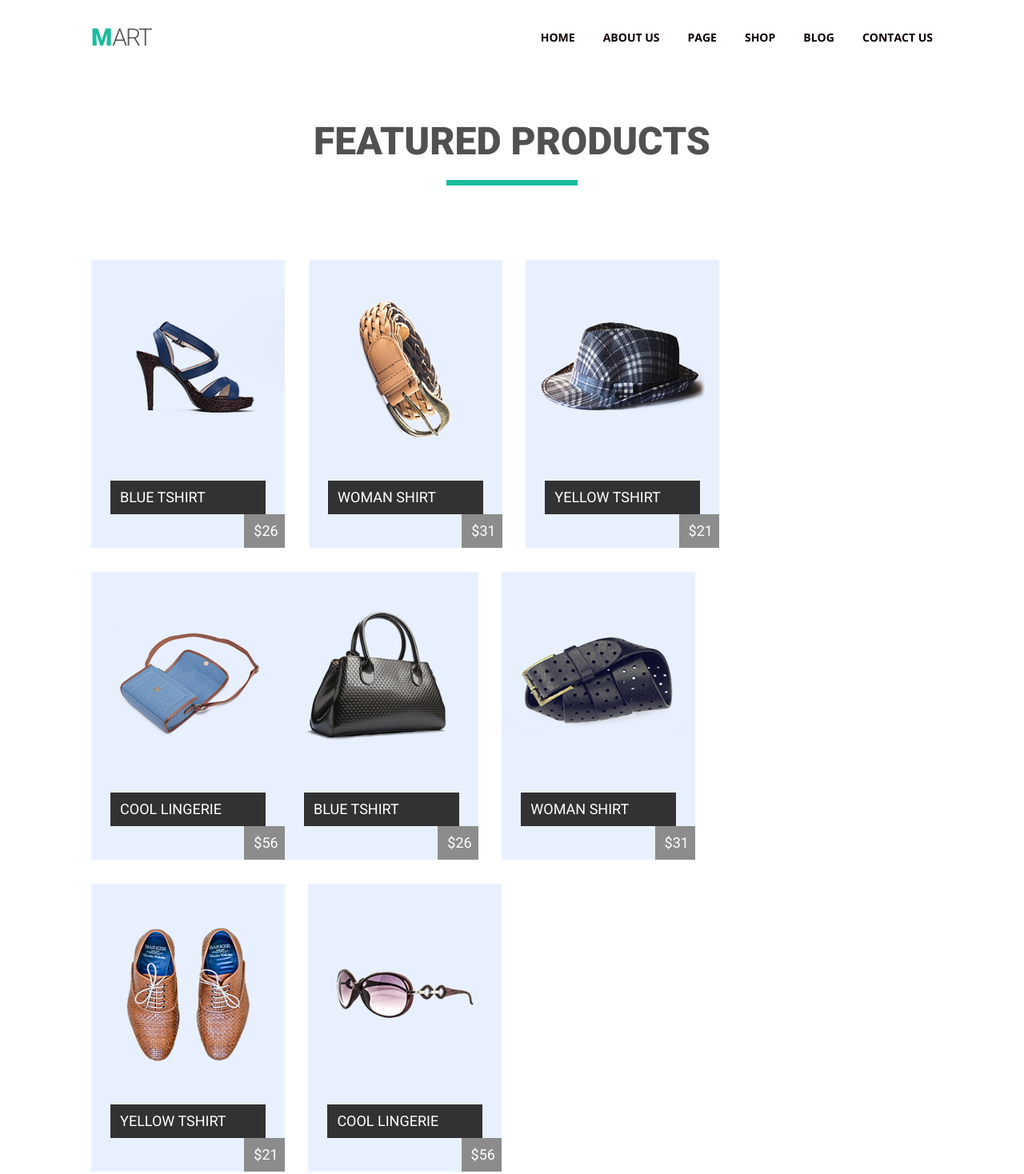
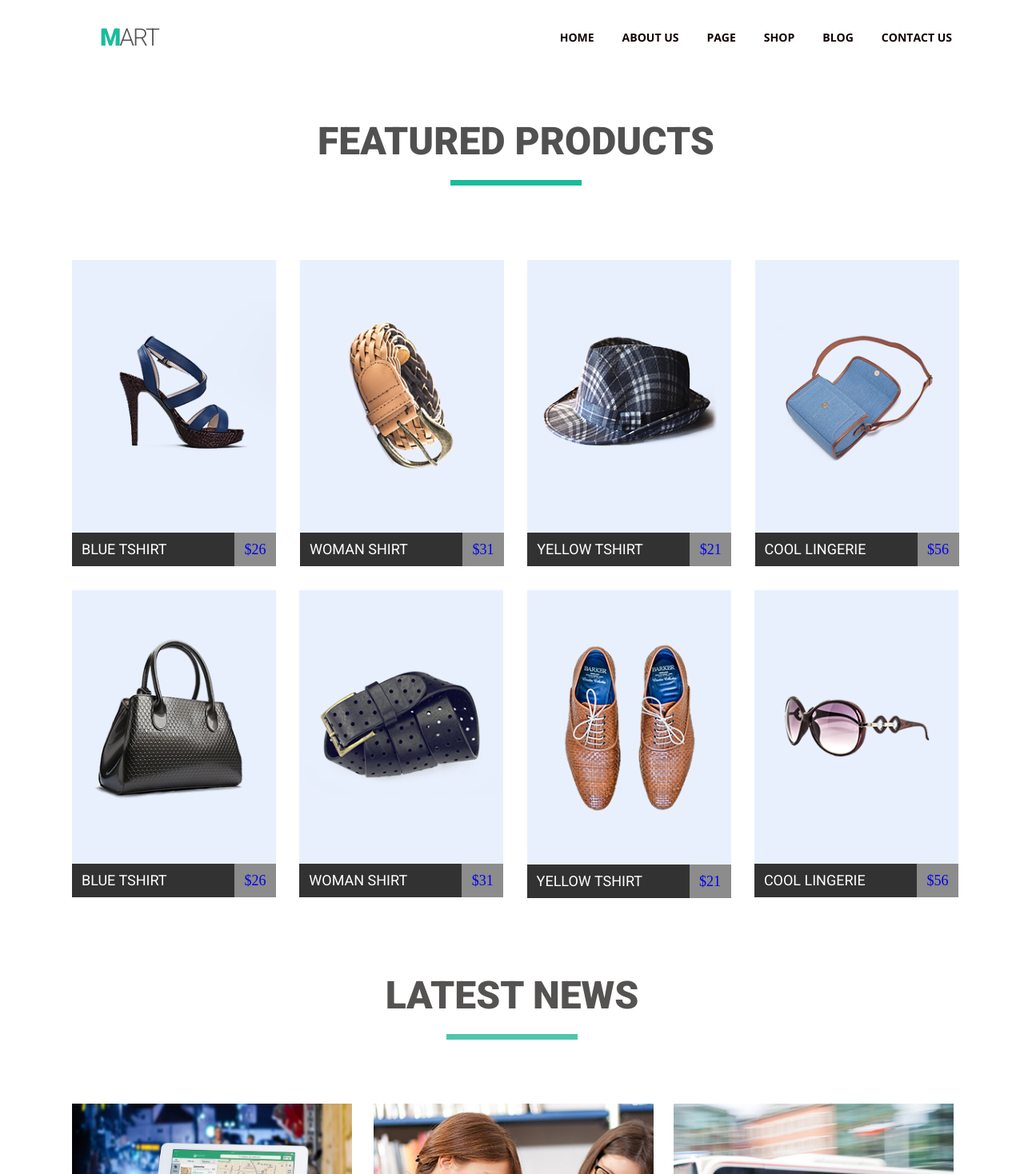
Before and after one commit to ZdorovykSergiy/goit-fe-course, a plain HTML site: page html-css/module_4/homework/index.html in a window 1280 px wide. Shown: the top 1468 px of the page at 80% size. Drawn offline with nearby package versions, Linux system fonts and the light colour scheme.

Commit message:
homework 4.3

```diff
--- a/html-css/module_4/homework/css/style.css
+++ b/html-css/module_4/homework/css/style.css
@@ -1,14 +1,12 @@
 .wrapper {
-    max-width: 1647px;
+  width: 1100px;
   margin: 0 auto;
   box-sizing: border-box;
 }
 
-
 /* ---HEAD--- */
 
-.head {
-    width: 82.2%;
+header {
   margin: 0 auto;
   padding-top: 29px;
 }
@@ -18,15 +16,15 @@
   line-height: normal;
 }
 
-.logo::first-letter {
-    font-family: 'Roboto', sans-serif;
+.logo a::first-letter {
+  font-family: "Roboto", sans-serif;
   font-weight: 900;
   color: #1abc9c;
   font-size: 30px;
 }
 
-.logo span {
-    font-family: 'Roboto', sans-serif;
+.logo a {
+  font-family: "Roboto", sans-serif;
   font-weight: 300;
   font-size: 30px;
   float: right;
@@ -39,26 +37,26 @@
   float: right;
 }
 
-.head li {
+header li {
   float: left;
   list-style: none;
 }
 
-.head a:last-child {
+header a:last-child {
   float: right;
   padding-left: 35px;
 }
 
-.head a {
+header a {
   text-decoration: none;
-    font-family: 'Open Sans', sans-serif;
+  font-family: "Open Sans", sans-serif;
   text-transform: uppercase;
   color: #0f0101;
   font-weight: 700;
   font-size: 14px;
 }
 
-.head a:hover {
+header a:hover {
   color: #1abc9c;
 }
 /* ---CLEARFIX--- */
@@ -68,21 +66,20 @@
   clear: both;
 }
 
-
 /* ---GALLERY--- */
 
 .gallery {
-    width: 82.2%;
+  width: 1110px;
   margin: 0 auto;
   padding-top: 88px;
   text-align: center;
 }
 
 .gallery-title {
-    font-family: 'Roboto', sans-serif;
+  font-family: "Roboto", sans-serif;
   color: #515151;
   font-size: 48px;
-    display: inline-block;
+
   margin-bottom: 93px;
   font-weight: 900;
 }
@@ -90,7 +87,7 @@
 .gallery-title::after {
   display: block;
   border-bottom: 7px solid #1abc9c;
-    width: 33.1%;
+  width: 164px;
   content: " ";
   margin: 0 auto;
   padding-bottom: 24px;
@@ -105,7 +102,7 @@
   float: left;
   margin-right: 29.3px;
   margin-bottom: 30px;
-    width: 23%;
+  width: 255px;
   background-color: #e9f0fd;
 }
 
@@ -119,51 +116,52 @@
 
 .gallery-list-item img {
   display: block;
-    width: 100%;
+  height: auto;
 }
 
 .rotate img {
   transform: rotate(65deg);
 }
 
-.gallery-list-item p {
+.gallery-list-item h3 {
   background-color: #323232;
-    font-family: 'Roboto', sans-serif;
+  font-family: "Roboto", sans-serif;
   font-size: 18px;
   text-transform: uppercase;
   color: #ffffff;
   text-align: left;
   display: inline-block;
-    width: 70.1%;
+  width: 179px;
   padding: 12px;
 }
 
-.gallery-list-item p:last-child {
+.gallery-list-item p {
   background-color: #8c8c8c;
   float: right;
-    width: 11%;
+  width: 28px;
+  padding: 12px;
+  font-size: 18px;
+}
+
+.gallery-list-item:hover h3 {
+  background-color: #1abc9c;
 }
 
 .gallery-list-item:hover p {
-    background-color: #1abc9c;
-}
-
-.gallery-list-item:hover p:last-child {
   background-color: #7fd9c7;
 }
-
 
 /* ---BLOG--- */
 
 .blog {
-    max-width: 82.2%;
+  max-width: 1110px;
   margin: 0 auto;
   text-align: center;
   padding-top: 68px;
 }
 
 .blog-title {
-    font-family: 'Roboto', sans-serif;
+  font-family: "Roboto", sans-serif;
   font-weight: 900;
   font-size: 48px;
   color: #555252;
@@ -173,8 +171,8 @@
 
 .blog-title:after {
   border-bottom: 7px solid #4ec6ab;
-    content: '';
-    width: 53%;
+  content: "";
+  width: 164px;
   display: block;
   margin: 0 auto;
   padding-top: 24px;
@@ -187,7 +185,7 @@
 
 .blog-list-item {
   float: left;
-    width: 31.6%;
+  width: 348px;
 }
 
 .blog-list-item:first-child {
@@ -199,8 +197,8 @@
   margin: 0;
 }
 
-.blog-list-item h4 {
-    font-family: 'Open Sans', sans-serif;
+.blog-list-item h3 {
+  font-family: "Open Sans", sans-serif;
   font-size: 18px;
   text-align: left;
   line-height: 26px;
@@ -209,9 +207,9 @@
   color: #555252;
 }
 
-.blog-list-item h4:after {
+.blog-list-item h3:after {
   display: block;
-    content: '';
+  content: "";
   border-bottom: 3px solid #4ec6ab;
   width: 136px;
   padding-top: 9px;
@@ -219,7 +217,7 @@
 }
 
 .blog-list-item p {
-    font-family: 'Open Sans', sans-serif;
+  font-family: "Open Sans", sans-serif;
   color: #555252;
   font-size: 14px;
   line-height: 26px;
@@ -228,14 +226,14 @@
   margin-bottom: 8px;
 }
 
-.blog-list-item button {
+.blog-list-item a {
   float: left;
   padding: 20px 43px;
   border: 1px solid #4ec6ab;
   border-radius: 6px;
   background-color: #4ec6ab;
   color: #f6fbfa;
-    font-family: 'Open Sans', sans-serif;
+  font-family: "Open Sans", sans-serif;
   margin-bottom: 81px;
   cursor: pointer;
 }
--- a/html-css/module_4/homework/index.html
+++ b/html-css/module_4/homework/index.html
@@ -1,122 +1,190 @@
 <!DOCTYPE html>
 <html lang="en">
-
   <head>
-    <meta charset="UTF-8">
-    <meta name="viewport" content="width=device-width, initial-scale=1.0">
-    <meta http-equiv="X-UA-Compatible" content="ie=edge">
-    <link rel="stylesheet" href="css/reset.css">
-    <link href="https://fonts.googleapis.com/css?family=Roboto:300,400,900" rel="stylesheet">
-    <link href="https://fonts.googleapis.com/css?family=Open+Sans:600,700" rel="stylesheet">
-    <link rel="stylesheet" href="css/style.css">
+    <meta charset="UTF-8" />
+    <meta name="viewport" content="width=device-width, initial-scale=1.0" />
+    <meta http-equiv="X-UA-Compatible" content="ie=edge" />
+    <link rel="stylesheet" href="css/reset.css" />
+    <link
+      href="https://fonts.googleapis.com/css?family=Roboto:300,400,900"
+      rel="stylesheet"
+    />
+    <link
+      href="https://fonts.googleapis.com/css?family=Open+Sans:600,700"
+      rel="stylesheet"
+    />
+    <link rel="stylesheet" href="css/style.css" />
     <title>Document</title>
   </head>
 
   <body>
     <div class="wrapper">
       <!-- HEAD -->
-        <div class="head">
-            <a href="#" class="logo">M
-                <span>ART</span>
-            </a>
+      <header class="clearfix">
+        <h1 class="logo"><a href="#">MART </a></h1>
         <ul class="navigation">
-                <li>
-                    <a href="#">home</a>
-                </li>
-                <li>
-                    <a href="#">about us</a>
-                </li>
-                <li>
-                    <a href="#">page</a>
-                </li>
-                <li>
-                    <a href="#">shop</a>
-                </li>
-                <li>
-                    <a href="#">blog</a>
-                </li>
-                <li>
-                    <a href="#">contact us</a>
-                </li>
+          <li><a href="#">home</a></li>
+          <li><a href="#">about us</a></li>
+          <li><a href="#">page</a></li>
+          <li><a href="#">shop</a></li>
+          <li><a href="#">blog</a></li>
+          <li><a href="#">contact us</a></li>
         </ul>
-            <div class="clearfix"></div>
-        </div>
+      </header>
       <!-- GALLERY -->
-        <section class="gallery">
+      <section class="gallery clearfix">
         <h2 class="gallery-title">FEATURED PRODUCTS</h2>
         <ul class="gallery-list ">
           <li class="gallery-list-item">
-                    <img src="img/product1.png" alt="product-1" width="256" height="276">
-                    <p>blue tshirt</p>
-                    <p>$26</p>
+            <a href="#"
+              ><img
+                src="img/product1.png"
+                alt="product-1"
+                width="256"
+                height="276"
+              />
+              <h3>blue tshirt</h3>
+              <p>$26</p></a
+            >
           </li>
           <li class="gallery-list-item rotate">
-                    <img src="img/product2.png" alt="product-2" width="256" height="276">
-                    <p>woman shirt</p>
-                    <p>$31</p>
+            <a href="#"
+              ><img
+                src="img/product2.png"
+                alt="product-2"
+                width="256"
+                height="276"
+              />
+              <h3>woman shirt</h3>
+              <p>$31</p></a
+            >
           </li>
           <li class="gallery-list-item">
-                    <img src="img/product9.png" alt="product-9" width="256" height="276">
-                    <p>yellow tshirt</p>
-                    <p>$21</p>
+            <a href="#"
+              ><img
+                src="img/product9.png"
+                alt="product-9"
+                width="256"
+                height="276"
+              />
+              <h3>yellow tshirt</h3>
+              <p>$21</p></a
+            >
           </li>
           <li class="gallery-list-item">
-                    <img src="img/product4.png" alt="product-4" width="256" height="276">
-                    <p>cool lingerie</p>
-                    <p>$56</p>
+            <a href="#"
+              ><img
+                src="img/product4.png"
+                alt="product-4"
+                width="256"
+                height="276"
+              />
+              <h3>cool lingerie</h3>
+              <p>$56</p></a
+            >
           </li>
           <li class="gallery-list-item">
-                    <img src="img/product3.png" alt="product-3" width="256" height="276">
-                    <p>blue tshirt</p>
-                    <p>$26</p>
+            <a href="#"
+              ><img
+                src="img/product3.png"
+                alt="product-3"
+                width="256"
+                height="276"
+              />
+              <h3>blue tshirt</h3>
+              <p>$26</p></a
+            >
           </li>
           <li class="gallery-list-item">
-                    <img src="img/product5.png" alt="product-5" width="256" height="276">
-                    <p>woman shirt</p>
-                    <p>$31</p>
+            <a href="#"
+              ><img
+                src="img/product5.png"
+                alt="product-5"
+                width="256"
+                height="276"
+              />
+              <h3>woman shirt</h3>
+              <p>$31</p></a
+            >
           </li>
           <li class="gallery-list-item">
-                    <img src="img/product6.png" alt="product-6" width="256" height="276">
-                    <p>yellow tshirt</p>
-                    <p>$21</p>
+            <a href="#"
+              ><img
+                src="img/product6.png"
+                alt="product-6"
+                width="256"
+                height="276"
+              />
+              <h3>yellow tshirt</h3>
+              <p>$21</p></a
+            >
           </li>
           <li class="gallery-list-item">
-                    <img src="img/product8.png" alt="product-8" width="256" height="276">
-                    <p>cool lingerie</p>
-                    <p>$56</p>
+            <a href="#"
+              ><img
+                src="img/product8.png"
+                alt="product-8"
+                width="256"
+                height="276"
+              />
+              <h3>cool lingerie</h3>
+              <p>$56</p></a
+            >
           </li>
         </ul>
-            <div class="clearfix"></div>
       </section>
       <!-- BLOG -->
-        <section class="blog">
+      <section class="blog clearfix">
         <h2 class="blog-title">LATEST NEWS</h2>
         <ul class="blog-list">
           <li class="blog-list-item">
-                    <img src="img/ipad-632394_960_720.jpg" alt="ipad" width="350" height="260">
-                    <h4>Lorem Ipsum. Proin gravida nibh vel velit auctor aliquet. Aenean </h4>
-                    <p>Nam nec tellus a odio tincidunt auc. Duis sed odio sit amet nibh vulputate cursus a sit amet mauris.
-                        Morbi accumsan ipsum velit. Nam nec tellus a odio tincidunt auctor a ornare </p>
-                    <button>Read More</button>
+            <img
+              src="img/ipad-632394_960_720.jpg"
+              alt="ipad"
+              width="350"
+              height="260"
+            />
+            <h3>
+              Lorem Ipsum. Proin gravida nibh vel velit auctor aliquet. Aenean
+            </h3>
+            <p>
+              Nam nec tellus a odio tincidunt auc. Duis sed odio sit amet nibh
+              vulputate cursus a sit amet mauris. Morbi accumsan ipsum velit.
+              Nam nec tellus a odio tincidunt auctor a ornare
+            </p>
+            <a href="#">Read More</a>
           </li>
           <li class="blog-list-item">
-                    <img src="img/slide1.jpg" alt="girls" width="350" height="260">
-                    <h4>Lorem Ipsum. Proin gravida nibh vel velit auctor aliquet. Aenean </h4>
-                    <p>Nam nec tellus a odio tincidunt auc. Duis sed odio sit amet nibh vulputate cursus a sit amet mauris.
-                        Morbi accumsan ipsum velit. Nam nec tellus a odio tincidunt auctor a ornare </p>
-                    <button>Read More</button>
+            <img src="img/slide1.jpg" alt="girls" width="350" height="260" />
+            <h3>
+              Lorem Ipsum. Proin gravida nibh vel velit auctor aliquet. Aenean
+            </h3>
+            <p>
+              Nam nec tellus a odio tincidunt auc. Duis sed odio sit amet nibh
+              vulputate cursus a sit amet mauris. Morbi accumsan ipsum velit.
+              Nam nec tellus a odio tincidunt auctor a ornare
+            </p>
+            <a>Read More</a>
           </li>
           <li class="blog-list-item">
-                    <img src="img/product-img-5.jpg" alt="bus" width="350" height="260">
-                    <h4>Lorem Ipsum. Proin gravida nibh vel velit auctor aliquet. Aenean </h4>
-                    <p>Nam nec tellus a odio tincidunt auc. Duis sed odio sit amet nibh vulputate cursus a sit amet mauris.
-                        Morbi accumsan ipsum velit. Nam nec tellus a odio tincidunt auctor a ornare </p>
-                    <button>Read More</button>
+            <img
+              src="img/product-img-5.jpg"
+              alt="bus"
+              width="350"
+              height="260"
+            />
+            <h3>
+              Lorem Ipsum. Proin gravida nibh vel velit auctor aliquet. Aenean
+            </h3>
+            <p>
+              Nam nec tellus a odio tincidunt auc. Duis sed odio sit amet nibh
+              vulputate cursus a sit amet mauris. Morbi accumsan ipsum velit.
+              Nam nec tellus a odio tincidunt auctor a ornare
+            </p>
+            <a>Read More</a>
           </li>
         </ul>
-            <div class="clearfix"></div>
       </section>
     </div>
   </body>
-
 </html>
```
Lines whose indentation alone changed are shown as unchanged.
